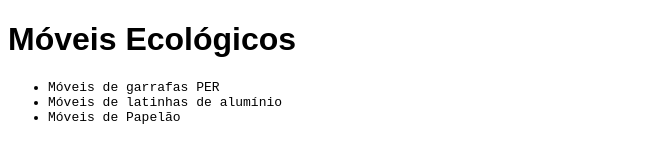
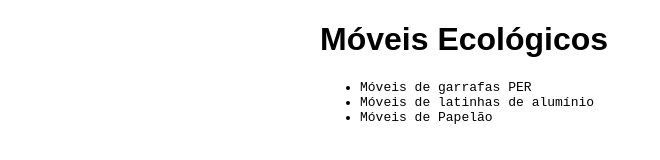
Before and after one commit to eletrom2/moveis-ecologicos, a plain HTML site: page index.html in a window 1280 px wide. Shown: the whole page, without its empty margins (0-660 px from the left). Drawn offline with Linux system fonts and the light colour scheme.

Commit message:
Inserindo titulo e diminuindo tamanho da pagina

```diff
--- a/estilos.css
+++ b/estilos.css
@@ -1,3 +1,8 @@
+body{
+    width: 50%;
+    margin: auto;
+}
+
 h1 {
     font-family: sans-serif;
 }
--- a/index.html
+++ b/index.html
@@ -5,6 +5,7 @@
     <meta name="description" content="Móveis ecológicos">
     <meta name="keywords" content="moveis ecologicos">
     <link rel="stylesheet" href="estilos.css">
+    <title>Móveis Ecológicos</title>
 </head>
 <body>
     <h1>Móveis Ecológicos</h1>
```
